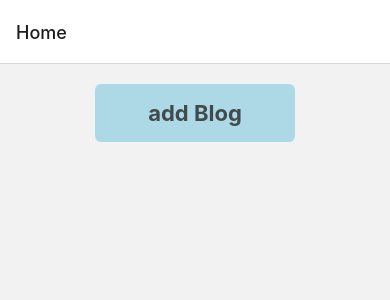
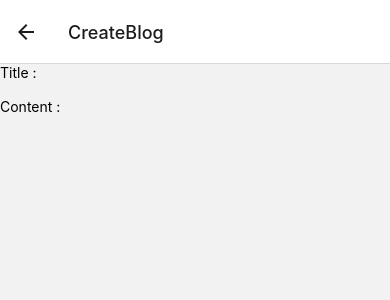
Before and after one commit to ItsMeVishal007/Native-Blog, a React Native app: screen /CreateBlog in a window 390 px wide. Before the commit this address had no page. Shown: the top 300 px of the page. Built offline with nearby package versions, Linux system fonts and the light colour scheme.

Commit message:
added the plus icon

```diff
--- a/App.js
+++ b/App.js
@@ -1,11 +1,12 @@
 import { StatusBar } from "expo-status-bar";
 import React from "react";
-import { StyleSheet, Text, View } from "react-native";
+import { StyleSheet, Text, TouchableOpacity, View } from "react-native";
 import { NavigationContainer } from "@react-navigation/native";
 import { createNativeStackNavigator } from "@react-navigation/native-stack";
 import { BlogProvider } from "./src/contexts/BlogContext";
 import Index from "./src/screens/IndexScreen";
 import ShowScreen from "./src/screens/ShowScreen";
+import CreateScreen from "./src/screens/CreateScreen";
 
 const Stack = createNativeStackNavigator();
 
@@ -14,8 +15,9 @@ export default function App() {
     <BlogProvider>
       <NavigationContainer>
         <Stack.Navigator>
-          <Stack.Screen name="Home" component={Index} />
+          <Stack.Screen name="BlogList" component={Index} />
           <Stack.Screen name="Show" component={ShowScreen} />
+          <Stack.Screen name="CreateBlog" component={CreateScreen} />
         </Stack.Navigator>
       </NavigationContainer>
     </BlogProvider>
--- /dev/null
+++ b/src/screens/CreateScreen.js
@@ -0,0 +1,28 @@
+import React, { useState } from "react";
+import { View, Text, TextInput, StyleSheet } from "react-native";
+
+const CreateScreen = ({ route, navigation }) => {
+  const [title, setTitle] = useState("");
+  const [content, setContent] = useState("");
+
+  return (
+    <View>
+      <Text>Title :</Text>
+      <TextInput
+        value={title}
+        onChangeText={(text) => {
+          setTitle(text);
+        }}
+      />
+      <Text>Content :</Text>
+      <TextInput
+        value={content}
+        onChangeText={(text) => {
+          setContent(text);
+        }}
+      />
+    </View>
+  );
+};
+
+export default CreateScreen;
--- a/src/screens/IndexScreen.js
+++ b/src/screens/IndexScreen.js
@@ -6,11 +6,26 @@ import {
   TouchableOpacity,
   FlatList,
 } from "react-native";
+import { Feather } from "@expo/vector-icons";
 import BlogContext from "../contexts/BlogContext";
 import { FontAwesome } from "@expo/vector-icons";
 
 const Index = ({ navigation }) => {
   const { blogPost, addBlog, delBlog } = useContext(BlogContext);
+
+  React.useLayoutEffect(() => {
+    navigation.setOptions({
+      headerRight: () => (
+        <TouchableOpacity
+          onPress={() => {
+            navigation.navigate("CreateBlog");
+          }}
+        >
+          <Feather name="plus" size={24} color="black" />
+        </TouchableOpacity>
+      ),
+    });
+  }, [navigation]);
 
   return (
     <View style={{ padding: 20 }}>
--- a/src/screens/ShowScreen.js
+++ b/src/screens/ShowScreen.js
@@ -3,10 +3,12 @@ import { Text, View, StyleSheet } from "react-native";
 
 const ShowScreen = ({ route, navigation }) => {
   const { id, title } = route.params;
-  console.log(">>>>>>", id, title)
+  console.log(">>>>>>", id, title);
   return (
     <View>
-      <Text>Show Screen</Text>
+      <Text>
+        {id} - {title}
+      </Text>
     </View>
   );
 };
```
